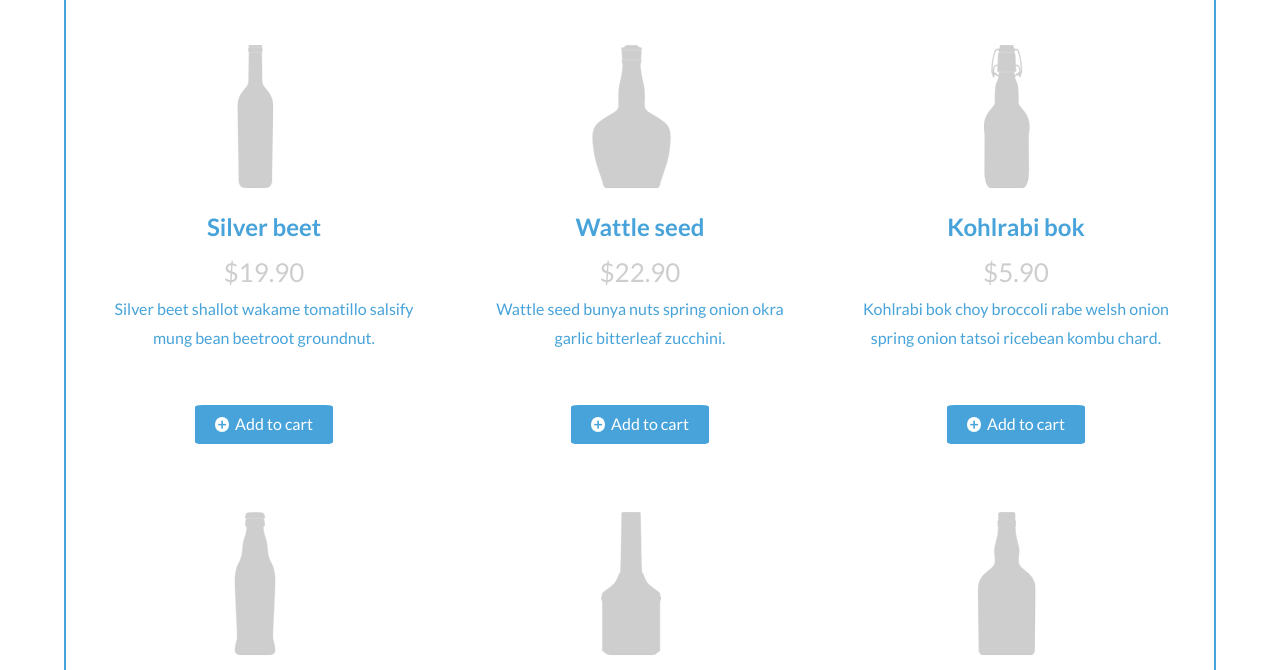
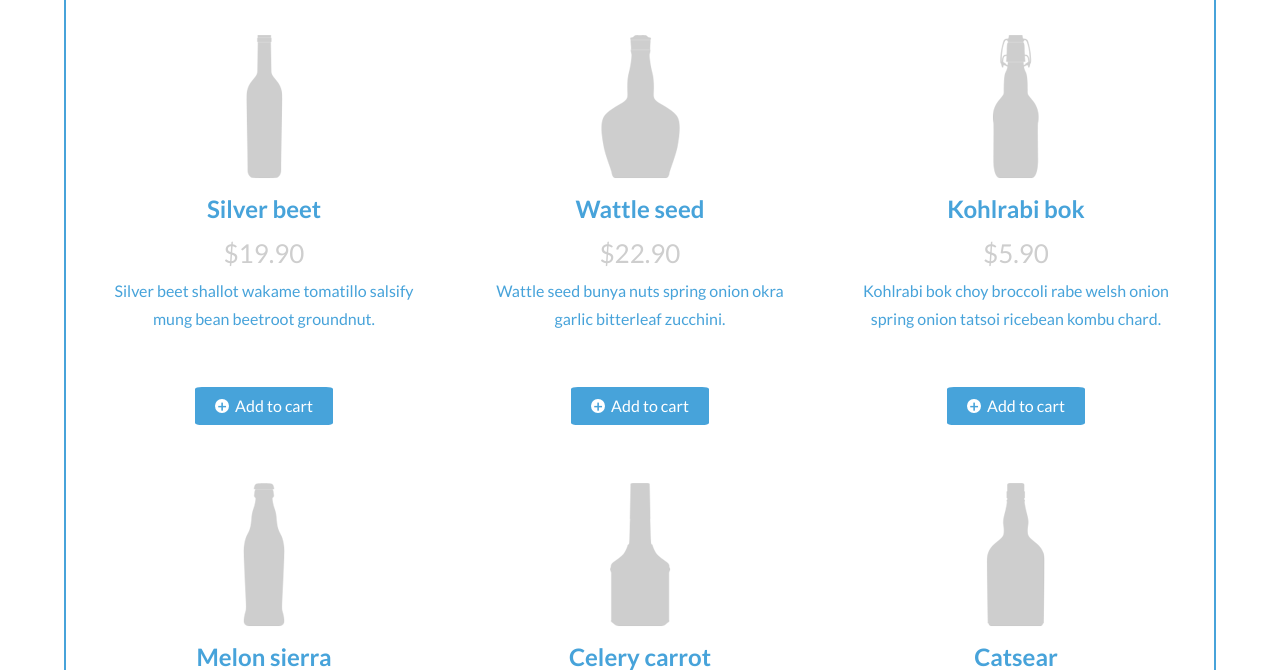
Before and after one commit to dashabespalova/vine-market, a plain HTML site: page index.html in a window 1280 px wide. Shown: the part 127-797 px from the top of the page. Drawn offline with Linux system fonts and the light colour scheme.

Commit message:
fixed layout

```diff
--- a/css/style.css
+++ b/css/style.css
@@ -77,8 +77,9 @@ textarea {
 }
 
 .ba-width-1-3 img {
-	display:inline-block;
-	padding:10px 25% 0px;
+	display:block;
+	margin:0 auto;
+
 }
 
 .ba-width-1-3 span {
```
